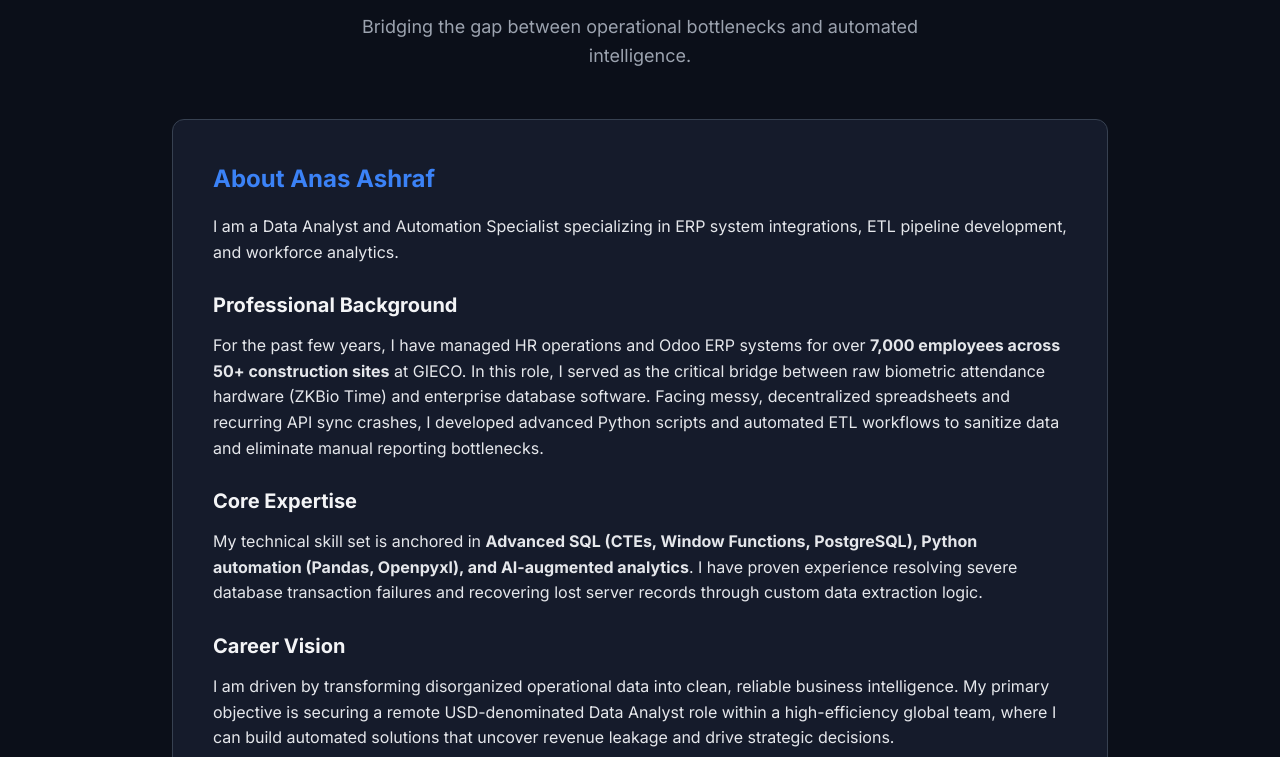
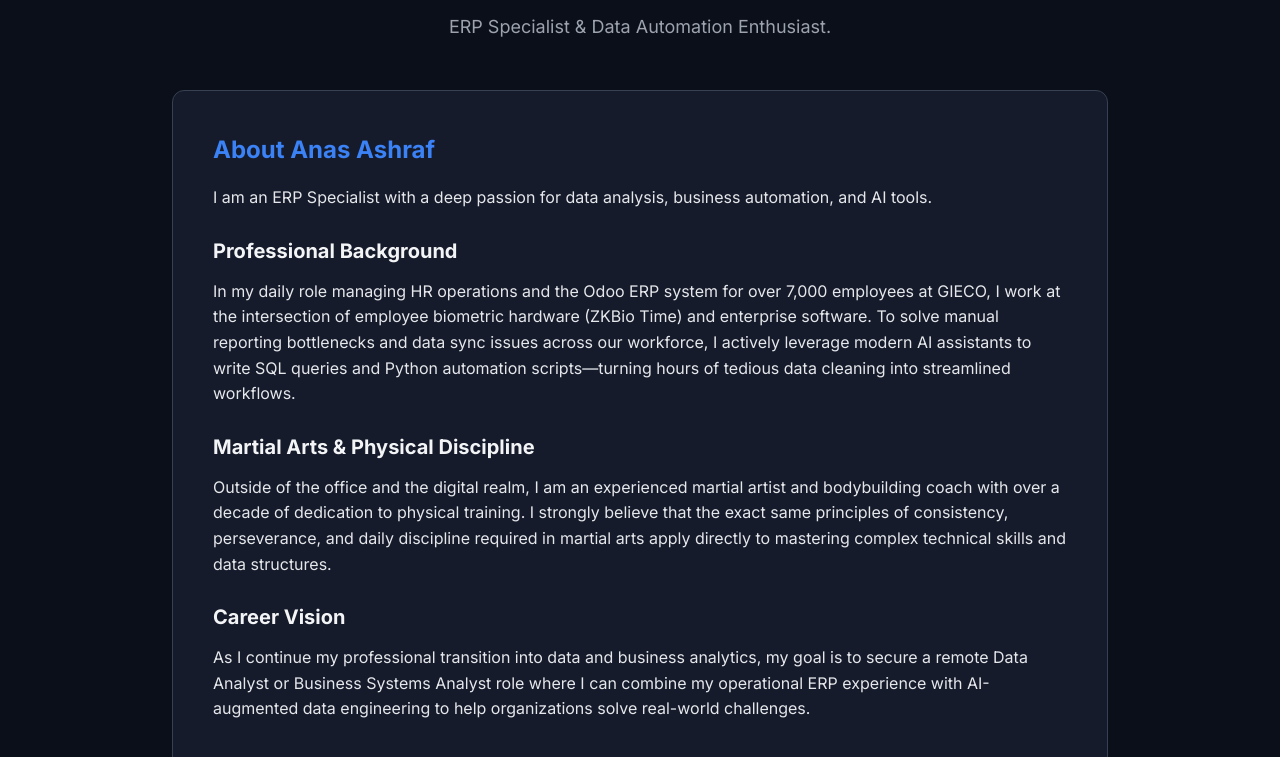
Before and after one commit to Anas9906/Anas9906.github.io, a plain HTML site: page bio.html in a window 1280 px wide. Shown: the part 195-952 px from the top of the page. Drawn offline with Linux system fonts and the light colour scheme.

Commit message:
refactor: update bio to authentic ERP Specialist and martial arts background

```diff
--- a/bio.html
+++ b/bio.html
@@ -31,21 +31,21 @@
   <section class="page-section">
     <div class="section-header">
       <h1 class="section-title">Professional Bio</h1>
-      <p class="section-subtitle">Bridging the gap between operational bottlenecks and automated intelligence.</p>
+      <p class="section-subtitle">ERP Specialist & Data Automation Enthusiast.</p>
     </div>
 
     <div class="content-block">
       <h2>About Anas Ashraf</h2>
-      <p>I am a Data Analyst and Automation Specialist specializing in ERP system integrations, ETL pipeline development, and workforce analytics.</p>
+      <p>I am an ERP Specialist with a deep passion for data analysis, business automation, and AI tools.</p>
 
       <h3>Professional Background</h3>
-      <p>For the past few years, I have managed HR operations and Odoo ERP systems for over <strong>7,000 employees across 50+ construction sites</strong> at GIECO. In this role, I served as the critical bridge between raw biometric attendance hardware (ZKBio Time) and enterprise database software. Facing messy, decentralized spreadsheets and recurring API sync crashes, I developed advanced Python scripts and automated ETL workflows to sanitize data and eliminate manual reporting bottlenecks.</p>
+      <p>In my daily role managing HR operations and the Odoo ERP system for over 7,000 employees at GIECO, I work at the intersection of employee biometric hardware (ZKBio Time) and enterprise software. To solve manual reporting bottlenecks and data sync issues across our workforce, I actively leverage modern AI assistants to write SQL queries and Python automation scripts—turning hours of tedious data cleaning into streamlined workflows.</p>
 
-      <h3>Core Expertise</h3>
-      <p>My technical skill set is anchored in <strong>Advanced SQL (CTEs, Window Functions, PostgreSQL), Python automation (Pandas, Openpyxl), and AI-augmented analytics</strong>. I have proven experience resolving severe database transaction failures and recovering lost server records through custom data extraction logic.</p>
+      <h3>Martial Arts & Physical Discipline</h3>
+      <p>Outside of the office and the digital realm, I am an experienced martial artist and bodybuilding coach with over a decade of dedication to physical training. I strongly believe that the exact same principles of consistency, perseverance, and daily discipline required in martial arts apply directly to mastering complex technical skills and data structures.</p>
 
       <h3>Career Vision</h3>
-      <p>I am driven by transforming disorganized operational data into clean, reliable business intelligence. My primary objective is securing a remote USD-denominated Data Analyst role within a high-efficiency global team, where I can build automated solutions that uncover revenue leakage and drive strategic decisions.</p>
+      <p>As I continue my professional transition into data and business analytics, my goal is to secure a remote Data Analyst or Business Systems Analyst role where I can combine my operational ERP experience with AI-augmented data engineering to help organizations solve real-world challenges.</p>
 
       <div style="margin-top: 3rem;">
         <a href="portfolio.html" class="btn-primary">See My Work in Action</a>
--- a/main.js
+++ b/main.js
@@ -12,10 +12,10 @@ if (hamburger) {
 const typingText = document.getElementById('typingText');
 if (typingText) {
   const phrases = [
+    "ERP Specialist",
     "Data Analyst",
-    "Automation Specialist",
-    "ETL Engineer",
-    "Business Intelligence"
+    "AI Automation Scripter",
+    "Martial Arts Coach"
   ];
 
   let phraseIndex = 0;
```
Also changed, not shown: index.html (+4 -4 lines).
